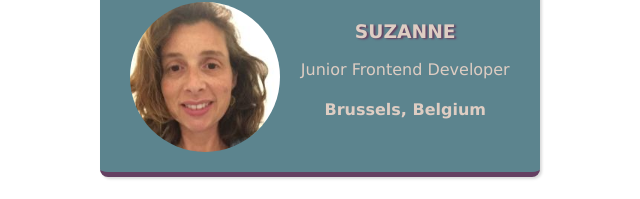
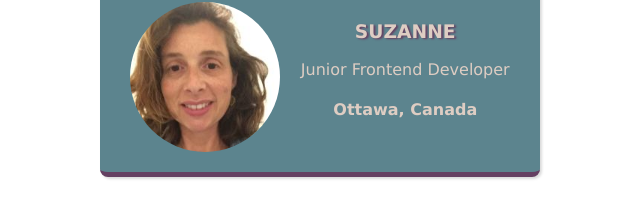
Before and after one commit to Suebxl/business-card, a plain HTML site: page index.html in a window 1280 px wide. Shown: the part 102-301 px from the top of the page, 320-960 px from the left. Drawn offline with nearby package versions, Linux system fonts and the light colour scheme.

Commit message:
back to Ottawa

```diff
--- a/index.html
+++ b/index.html
@@ -14,7 +14,7 @@
                 <div>
                     <h3 class="text-shadow">SUZANNE</h3>
                     <p> Junior Frontend Developer</p>
-                    <h4>Brussels, Belgium</h4>
+                    <h4>Ottawa, Canada</h4>
                 </div>
             </div>
             <div class="card">
```
